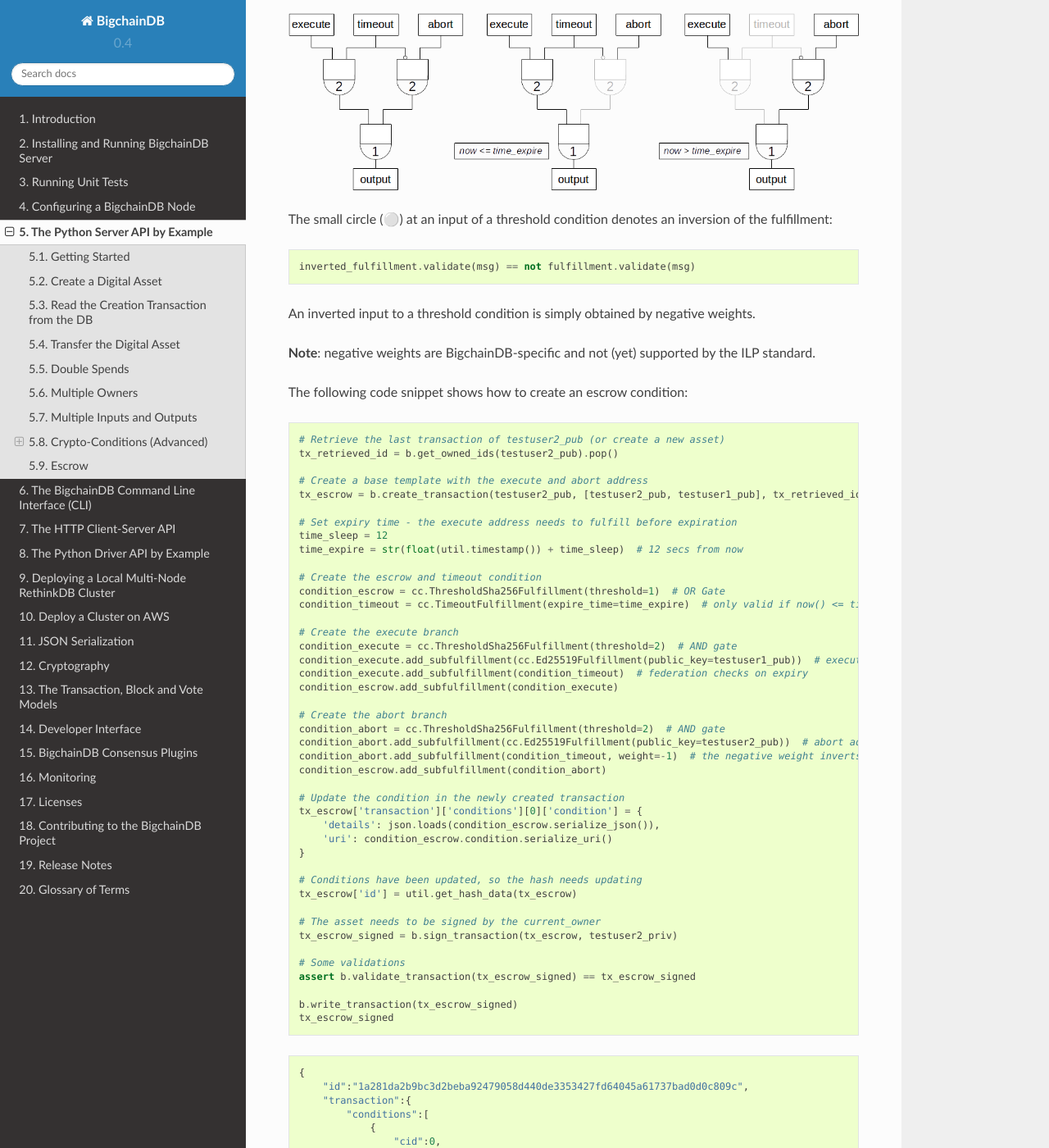
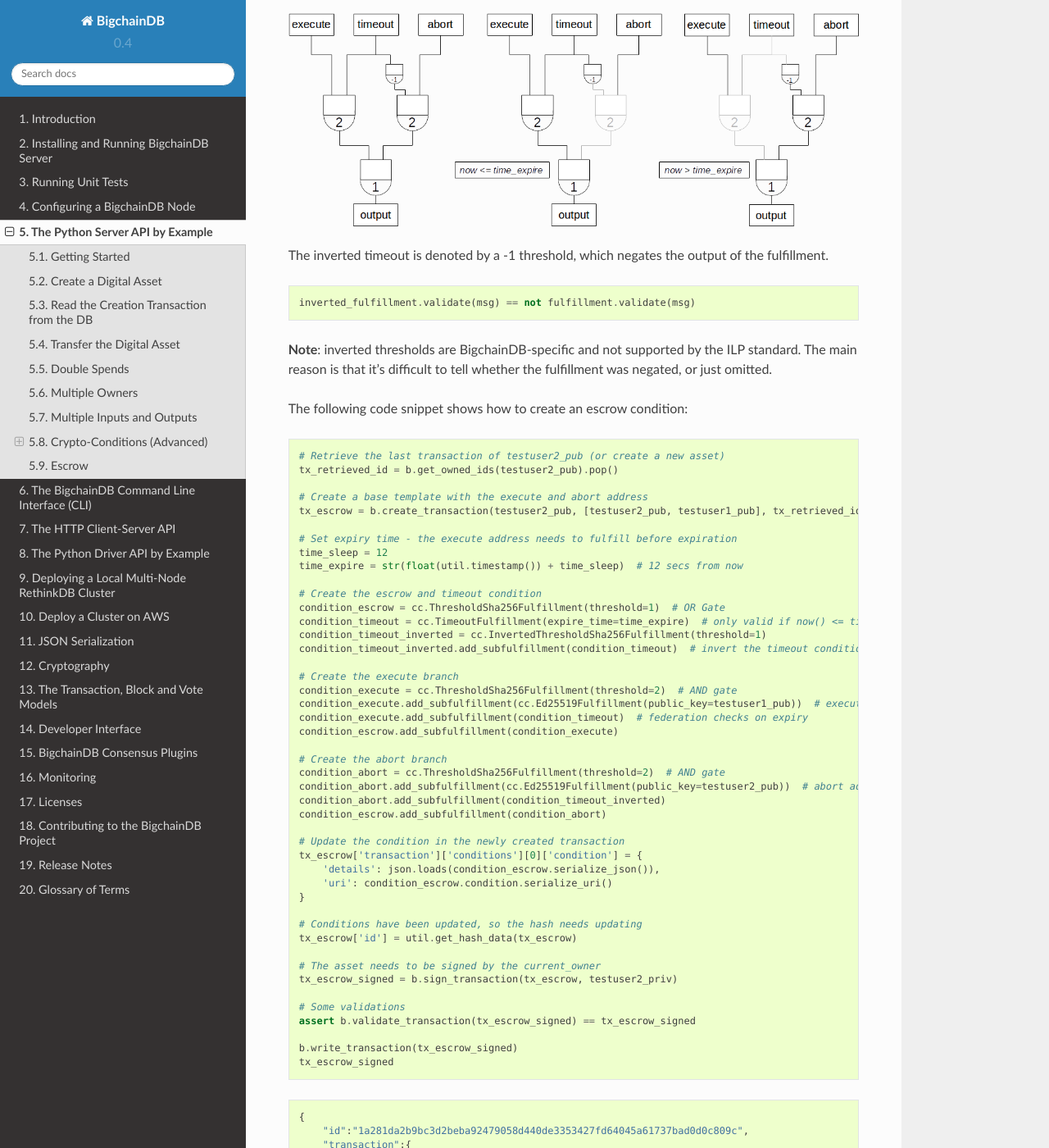
Before and after one commit to bigchaindb/bigchaindb, a Sphinx documentation site: the page built from docs/source/python-server-api-examples.md, in a window 1280 px wide and 1400 px high, scrolled down 19914 px. Shown: the whole window at 82% size. Built offline with Sphinx 7.4.7 and the Read the Docs theme 2.0.0, drawn with Linux system fonts in a browser that asks for light colours; some of the changed text lies outside the part shown.

Commit message:
escrow doc update

````diff
--- a/docs/source/python-server-api-examples.md
+++ b/docs/source/python-server-api-examples.md
@@ -1037,15 +1037,14 @@ The above switch can be implemented as follows using threshold cryptoconditions:
   <img width="100%" height="100%" src ="./_static/cc_escrow_execute_abort.png" />
 </p>
 
-The small circle (&#9898;) at an input of a threshold condition denotes an inversion of the fulfillment:
+The inverted timeout is denoted by a -1 threshold, which negates the output of the fulfillment.
 
 ```python
 inverted_fulfillment.validate(msg) == not fulfillment.validate(msg)
 ```
 
-An inverted input to a threshold condition is simply obtained by negative weights.
-
-__Note__: negative weights are BigchainDB-specific and not (yet) supported by the ILP standard.
+__Note__: inverted thresholds are BigchainDB-specific and not supported by the ILP standard.
+The main reason is that it's difficult to tell whether the fulfillment was negated, or just omitted.
 
 
 The following code snippet shows how to create an escrow condition:
@@ -1064,6 +1063,8 @@ time_expire = str(float(util.timestamp()) + time_sleep)  # 12 secs from now
 # Create the escrow and timeout condition
 condition_escrow = cc.ThresholdSha256Fulfillment(threshold=1)  # OR Gate
 condition_timeout = cc.TimeoutFulfillment(expire_time=time_expire)  # only valid if now() <= time_expire
+condition_timeout_inverted = cc.InvertedThresholdSha256Fulfillment(threshold=1)
+condition_timeout_inverted.add_subfulfillment(condition_timeout)  # invert the timeout condition
 
 # Create the execute branch
 condition_execute = cc.ThresholdSha256Fulfillment(threshold=2)  # AND gate
@@ -1074,7 +1075,7 @@ condition_escrow.add_subfulfillment(condition_execute)
 # Create the abort branch
 condition_abort = cc.ThresholdSha256Fulfillment(threshold=2)  # AND gate
 condition_abort.add_subfulfillment(cc.Ed25519Fulfillment(public_key=testuser2_pub))  # abort address
-condition_abort.add_subfulfillment(condition_timeout, weight=-1)  # the negative weight inverts the condition
+condition_abort.add_subfulfillment(condition_timeout_inverted)
 condition_escrow.add_subfulfillment(condition_abort)
 
 # Update the condition in the newly created transaction
@@ -1144,10 +1145,19 @@ tx_escrow_signed
                                     },
                                     {
                                         "bitmask":9,
-                                        "expire_time":"1464242352.227917",
+                                        "subfulfillments":[
+                                            {
+                                                "bitmask":9,
+                                                "expire_time":"1464242352.227917",
+                                                "type":"fulfillment",
+                                                "type_id":99,
+                                                "weight":1
+                                            }
+                                        ],
+                                        "threshold":1,
                                         "type":"fulfillment",
-                                        "type_id":99,
-                                        "weight":-1
+                                        "type_id":98,
+                                        "weight":1
                                     }
                                 ],
                                 "threshold":2,
@@ -1207,6 +1217,7 @@ escrow_fulfillment = cc.Fulfillment.from_json(
 subfulfillment_testuser1 = escrow_fulfillment.get_subcondition_from_vk(testuser1_pub)[0]
 subfulfillment_testuser2 = escrow_fulfillment.get_subcondition_from_vk(testuser2_pub)[0]
 subfulfillment_timeout = escrow_fulfillment.subconditions[0]['body'].subconditions[1]['body']
+subfulfillment_timeout_inverted = escrow_fulfillment.subconditions[1]['body'].subconditions[1]['body']
 
 # Get the fulfillment message to sign
 tx_escrow_execute_fulfillment_message = \
@@ -1227,7 +1238,7 @@ escrow_fulfillment.add_subfulfillment(fulfillment_execute)
 # Do not fulfill the abort branch
 condition_abort = cc.ThresholdSha256Fulfillment(threshold=2)
 condition_abort.add_subfulfillment(subfulfillment_testuser2)
-condition_abort.add_subfulfillment(subfulfillment_timeout, weight=-1)
+condition_abort.add_subfulfillment(subfulfillment_timeout_inverted)
 escrow_fulfillment.add_subcondition(condition_abort.condition)  # Adding only the condition here
 
 # Update the execute transaction with the fulfillment
@@ -1247,6 +1258,7 @@ escrow_fulfillment = cc.Fulfillment.from_json(
 subfulfillment_testuser1 = escrow_fulfillment.get_subcondition_from_vk(testuser1_pub)[0]
 subfulfillment_testuser2 = escrow_fulfillment.get_subcondition_from_vk(testuser2_pub)[0]
 subfulfillment_timeout = escrow_fulfillment.subconditions[0]['body'].subconditions[1]['body']
+subfulfillment_timeout_inverted = escrow_fulfillment.subconditions[1]['body'].subconditions[1]['body']
 
 # Get the fulfillment message to sign
 tx_escrow_abort_fulfillment_message = \
@@ -1267,7 +1279,7 @@ escrow_fulfillment.add_subcondition(condition_execute.condition) # Adding only t
 fulfillment_abort = cc.ThresholdSha256Fulfillment(threshold=2)
 subfulfillment_testuser2.sign(tx_escrow_abort_fulfillment_message, crypto.SigningKey(testuser2_priv))
 fulfillment_abort.add_subfulfillment(subfulfillment_testuser2)
-fulfillment_abort.add_subfulfillment(subfulfillment_timeout, weight=-1)
+fulfillment_abort.add_subfulfillment(subfulfillment_timeout_inverted)
 escrow_fulfillment.add_subfulfillment(fulfillment_abort)
 
 # Update the abort transaction with the fulfillment
````
Also changed, not shown: docs/source/_static/cc_escrow_execute_abort.png, 2 other files.
